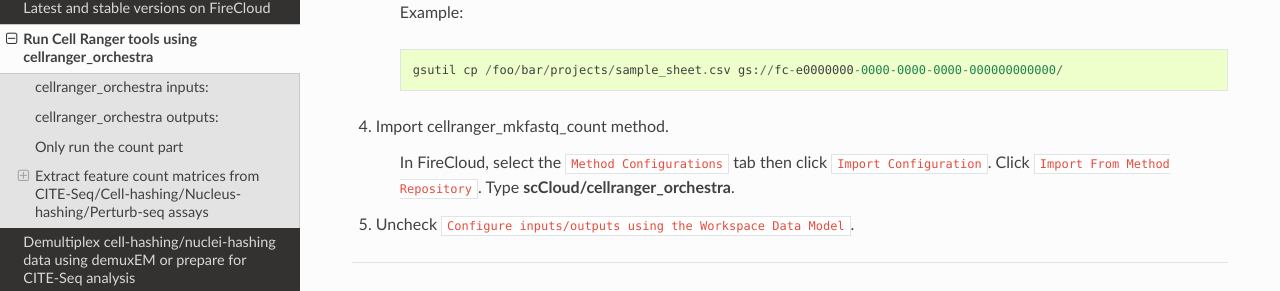
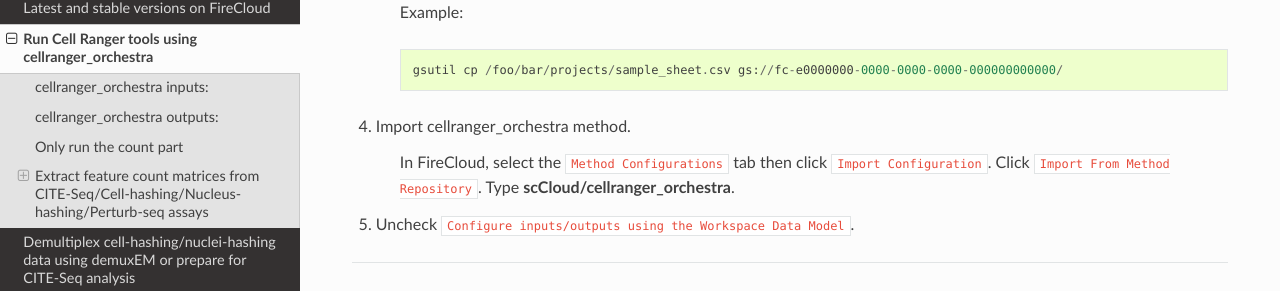
Before and after one commit to lilab-bcb/cumulus, a Sphinx documentation site: the page built from docs/cellranger.rst, in a window 1280 px wide and 900 px high, scrolled down 2549 px. Shown: the part 141-432 px from the top of the window. Built offline with Sphinx 7.4.7 and the Read the Docs theme 2.0.0, drawn with Linux system fonts in a browser that asks for light colours.

Commit message:
updated import statement

```diff
--- a/docs/cellranger.rst
+++ b/docs/cellranger.rst
@@ -120,7 +120,7 @@ Follow the steps below to run CellRanger mkfastq/count/vdj on FireCloud.
 		gsutil cp /foo/bar/projects/sample_sheet.csv gs://fc-e0000000-0000-0000-0000-000000000000/
 
 
-#. Import cellranger_mkfastq_count method.
+#. Import cellranger_orchestra method.
 
 	In FireCloud, select the ``Method Configurations`` tab then click ``Import Configuration``. Click ``Import From Method Repository``. Type **scCloud/cellranger_orchestra**.
 
```
